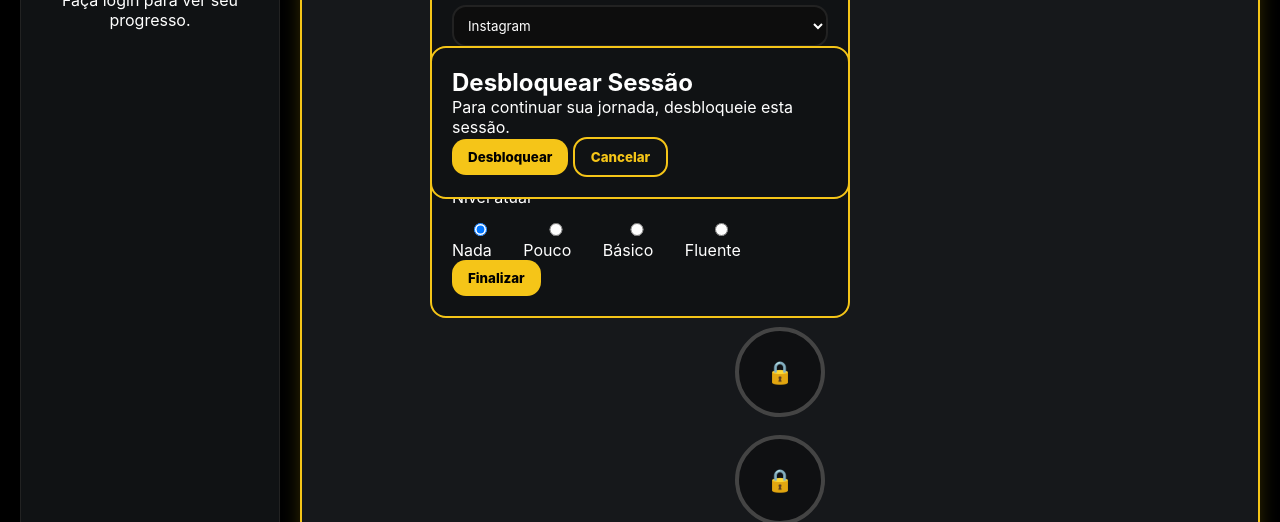
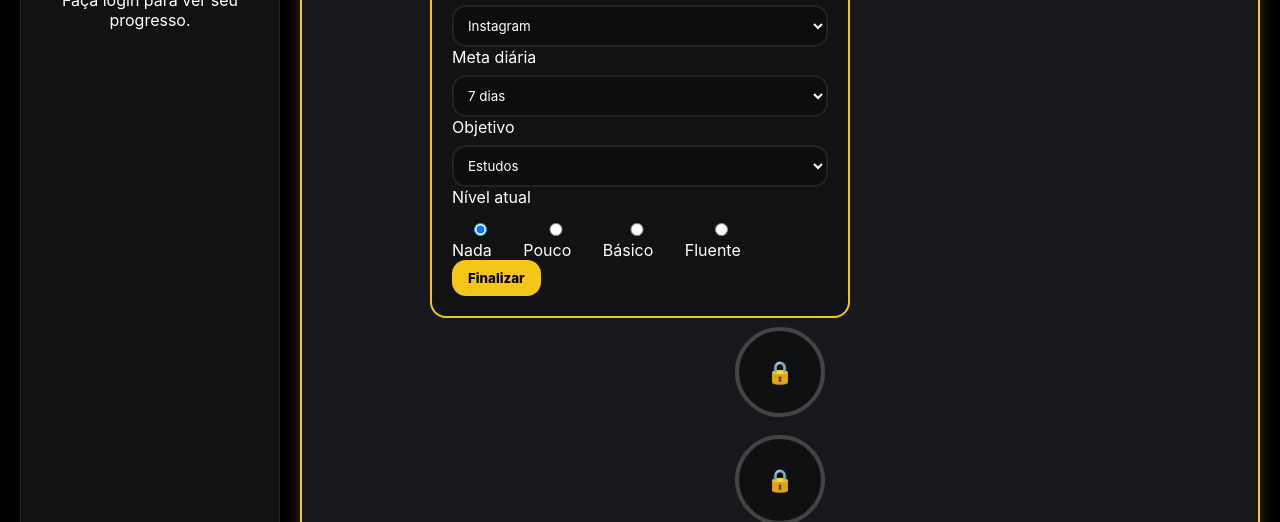
Before and after one commit to EdmilsonReis716/englishplay, a plain HTML site: page index.html in a window 1280 px wide. Shown: the part 278-800 px from the top of the page. Drawn offline with Linux system fonts and the light colour scheme.

Commit message:
Refactor index.html by removing payment modal
Removed payment modal and updated comments for clarity.

```diff
--- a/index.html
+++ b/index.html
@@ -28,24 +28,21 @@
         <div id="userArea" class="nav-right"></div>
     </header>
 
-    <!-- LAYOUT PRINCIPAL -->
+    <!-- CONTEÚDO -->
     <main class="main-layout">
 
-        <!-- SIDEBAR -->
         <aside id="sidebar" class="sidebar card"></aside>
 
-        <!-- SEÇÕES DE AULA -->
         <section class="sessions-area" id="sessionsArea">
-
-            <!-- GERADO PELO SCRIPT -->
+            <!-- SESSÕES GERADAS PELO SCRIPT -->
         </section>
 
     </main>
 
-    <!-- MODAIS (LOGIN, QUESTIONÁRIO, PAGAMENTO) -->
+    <!-- OVERLAY (para modais) -->
     <div id="overlay" class="overlay hidden"></div>
 
-    <!-- AUTH MODAL -->
+    <!-- LOGIN / CADASTRO -->
     <div id="authModal" class="modal hidden">
         <div class="modal-card scale-in">
             <h2>Entrar / Cadastrar</h2>
@@ -101,17 +98,6 @@
         </div>
     </div>
 
-    <!-- PAGAMENTO MODAL -->
-    <div id="paymentModal" class="modal hidden">
-        <div class="modal-card scale-in">
-            <h2>Desbloquear Sessão</h2>
-            <p>Para continuar sua jornada, desbloqueie esta sessão.</p>
-
-            <button id="simulatePayBtn" class="btn">Desbloquear</button>
-            <button id="closePayBtn" class="btn ghost">Cancelar</button>
-        </div>
-    </div>
-
     <script src="script.js"></script>
 </body>
 </html>
```
